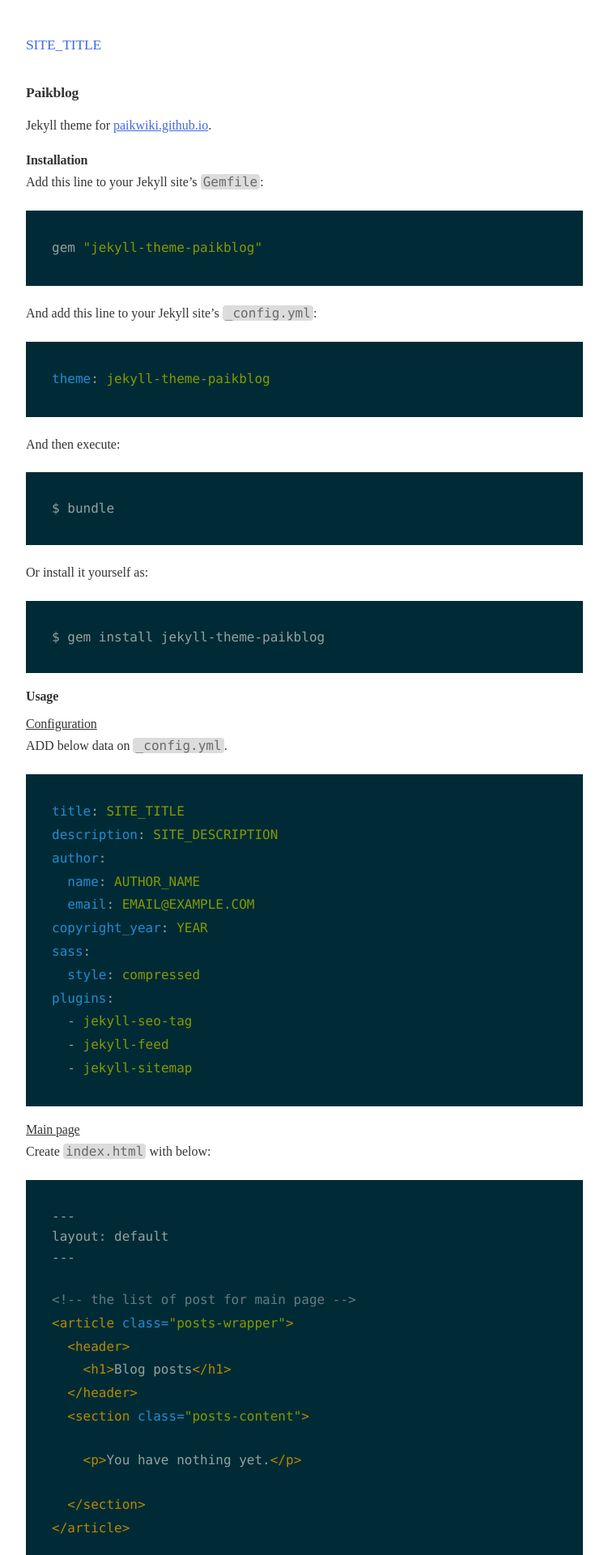
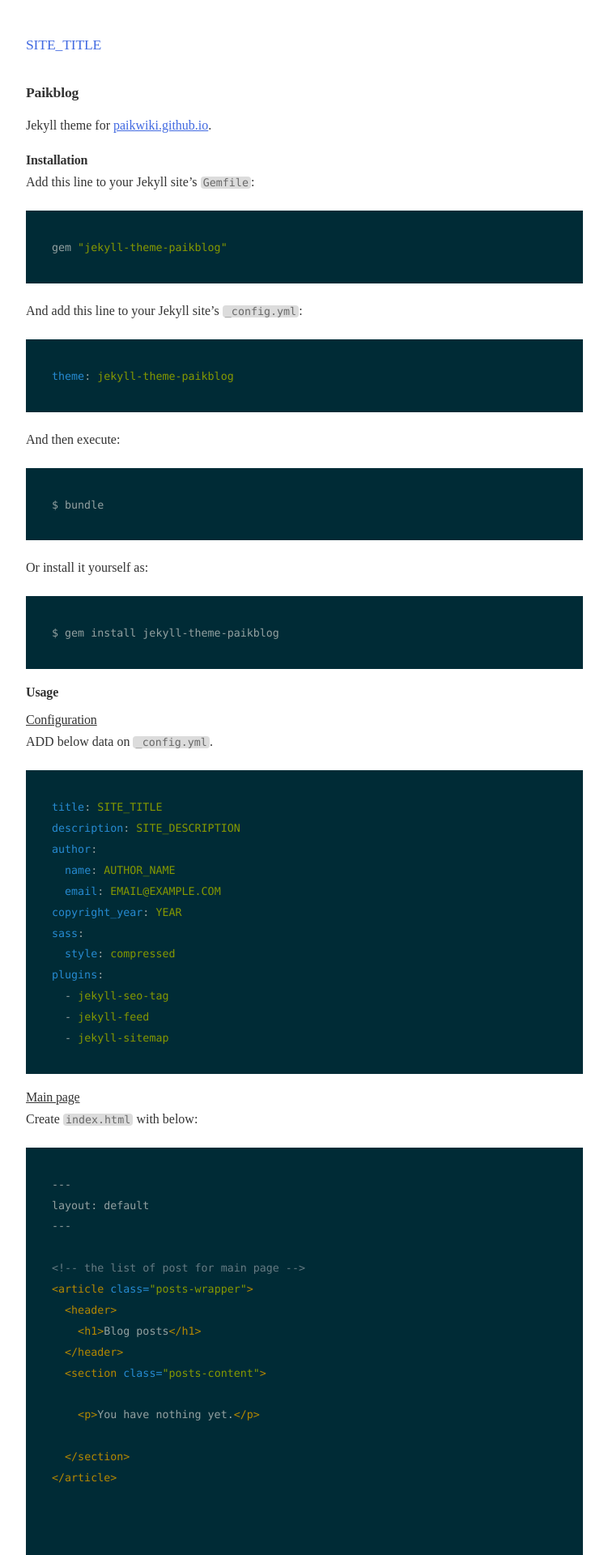
Before and after one commit to paikwiki/jekyll-theme-paikblog, a Jekyll site: the page built from README.md, in a window 1280 px wide. Shown: the top 1920 px of the page at 81% size, without its empty margins (264-1015 px from the left). Built offline with Jekyll 4.4.1, drawn with Linux system fonts in a browser that asks for light colours; some web fonts are replaced; our own code applies the rules of GitHub Pages for plain Markdown files.

Commit message:
Change font-family and size for code block

```diff
--- a/_sass/jekyll-theme-paikblog/_fonts.scss
+++ b/_sass/jekyll-theme-paikblog/_fonts.scss
@@ -16,5 +16,6 @@ p, pre, a, li, blockquote {
 }
 
 tt, code, kbd, samp {
-  font-family: "Source Code Pro", "Consolas", "Hack", monospace;
+  font-family: Menlo,Monaco,"Courier New",monospace;
+  font-size: 10pt;
 }
```
